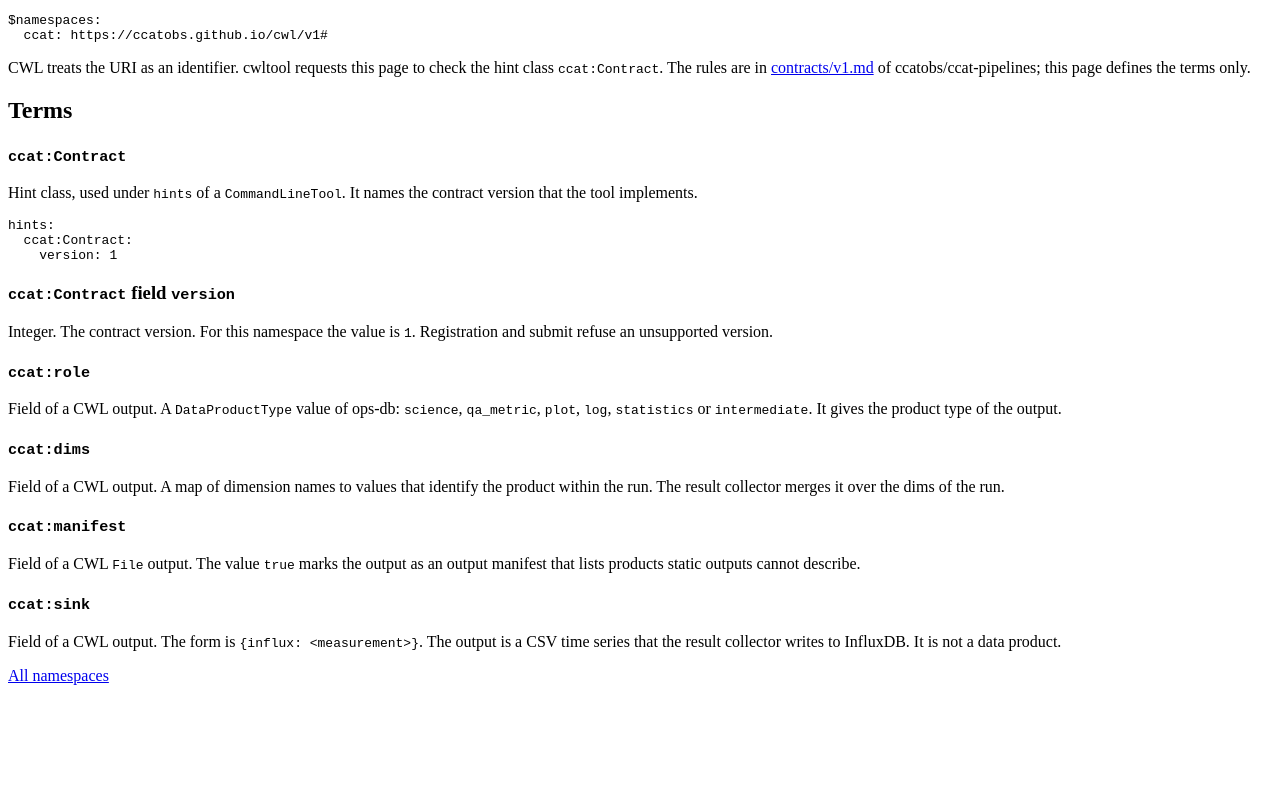
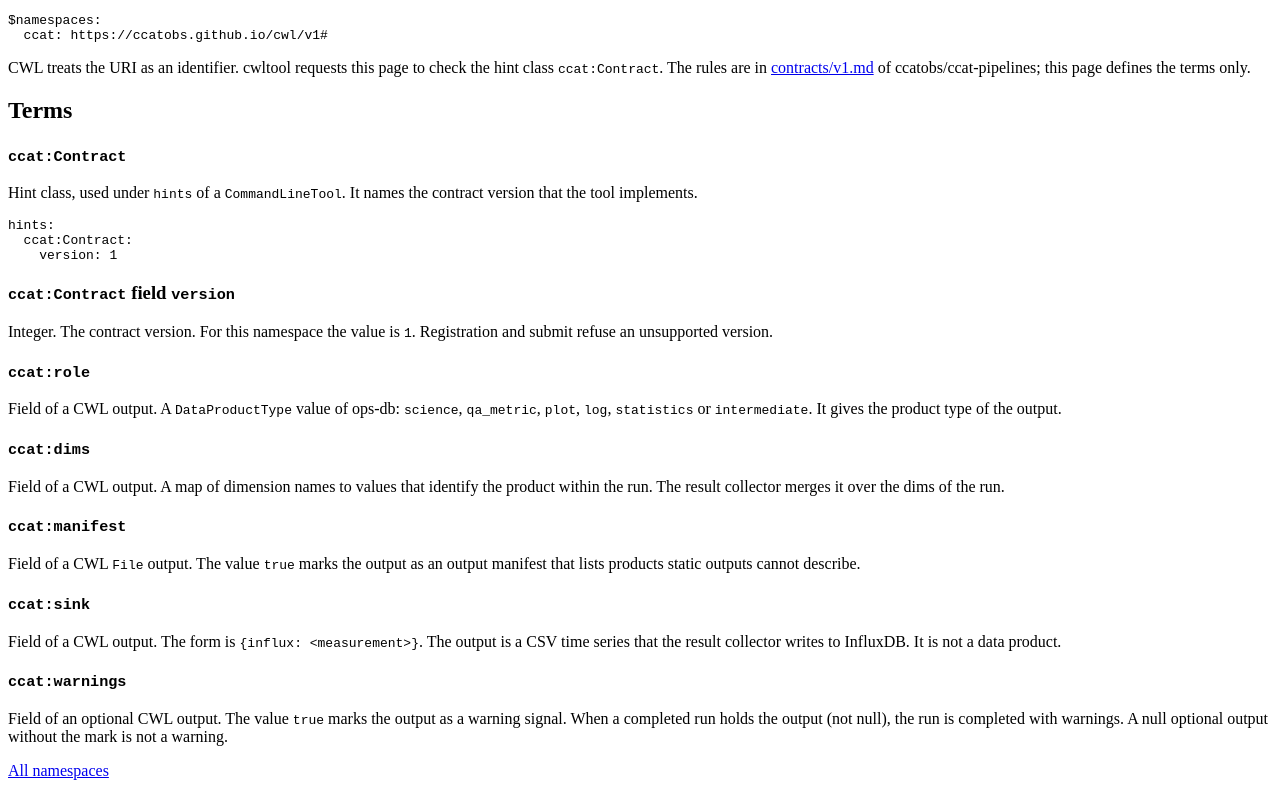
Before and after one commit to ccatobs/cwl, a plain HTML site: page v1/index.html in a window 1280 px wide. Shown: the part 101-897 px from the top of the page. Before the commit the page ends 802 px from the top, so only its background shows below. Drawn offline with Linux system fonts and the light colour scheme.

Commit message:
feat: add ccat:warnings term to contract v1 (#780)
An optional output marked ccat:warnings: true signals that a completed
run is completed with warnings when the output is present.

Claude-Session: https://claude.ai/code/session_01HqRi3skwfMVZnX1xYLsowH

```diff
--- a/v1/index.html
+++ b/v1/index.html
@@ -40,4 +40,9 @@ that lists products static outputs cannot describe.</p>
 <p>Field of a CWL output. The form is <code>{influx: &lt;measurement&gt;}</code>. The output is a CSV time
 series that the result collector writes to InfluxDB. It is not a data product.</p>
 
+<h3 id="warnings"><code>ccat:warnings</code></h3>
+<p>Field of an optional CWL output. The value <code>true</code> marks the output as a warning signal.
+When a completed run holds the output (not null), the run is completed with warnings.
+A null optional output without the mark is not a warning.</p>
+
 <p><a href="../">All namespaces</a></p>
```
Also changed, not shown: v1/terms.txt, 1 other file.
